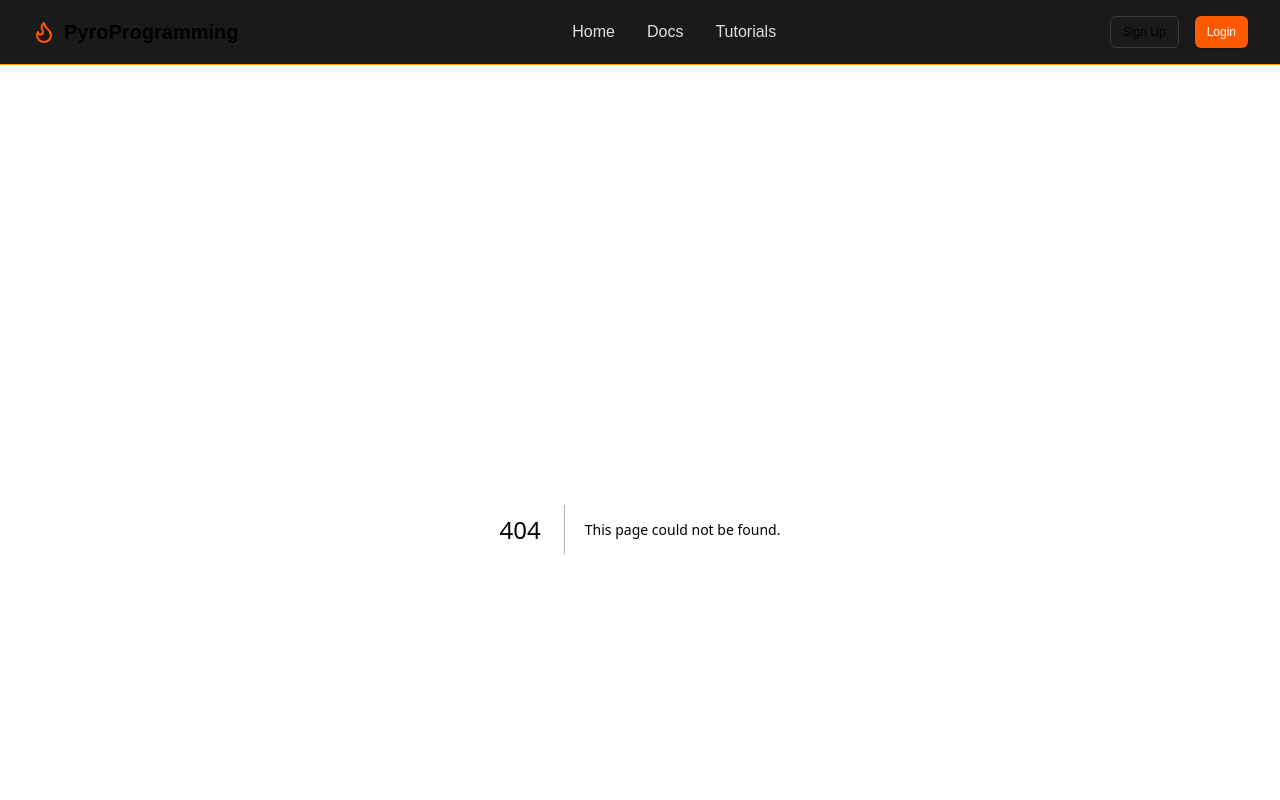
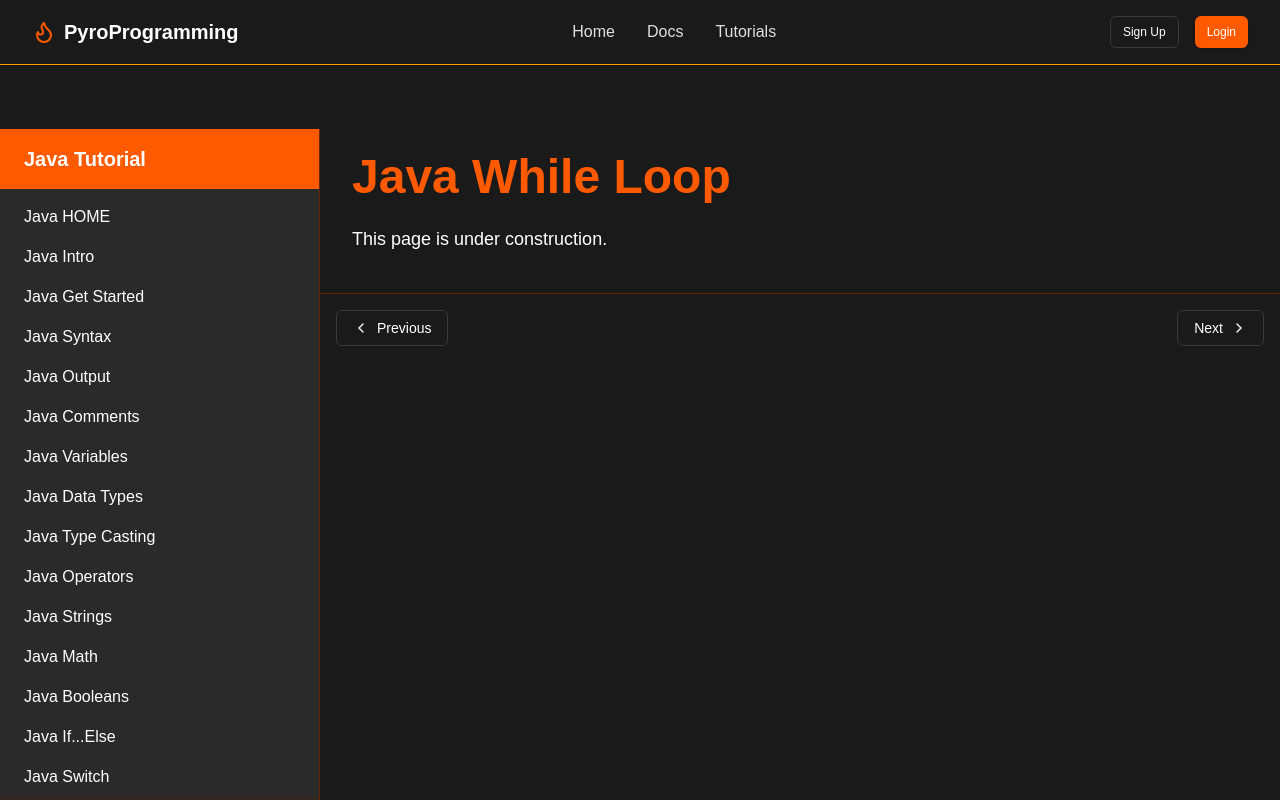
Before and after one commit to 321EZ123/PyroProgramming, a Next.js app: page /tutorials/java/while-loop in a window 1280 px wide. Before the commit this address had no page. Shown: the top 800 px of the page. Built offline with nearby package versions, Linux system fonts and the light colour scheme.

Commit message:
Create page.tsx

```diff
--- /dev/null
+++ b/src/app/tutorials/java/while-loop/page.tsx
@@ -0,0 +1,10 @@
+"use client";
+
+export default function Page() {
+  return (
+    <div className="max-w-4xl mx-auto">
+      <h1 className="text-5xl font-bold mb-6 text-primary">Java While Loop</h1>
+      <p className="text-lg mb-4">This page is under construction.</p>
+    </div>
+  );
+}
```
